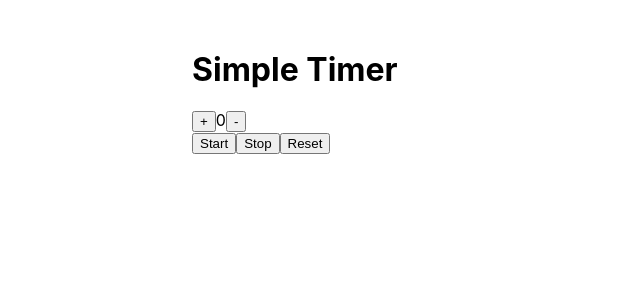
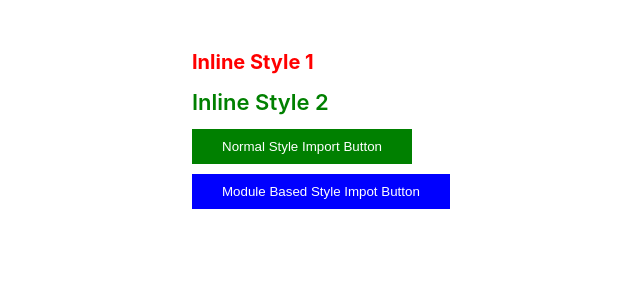
Before and after one commit to musafci/react-app, a React (Create React App) app: page / in a window 1280 px wide. Shown: the top 300 px of the page, without its empty margins (256-896 px from the left). Built offline with nearby package versions, Linux system fonts and the light colour scheme.

Commit message:
Commit#1 React Styling and CSS

```diff
--- a/src/components/app.jsx
+++ b/src/components/app.jsx
@@ -1,65 +1,28 @@
 import React, {Component} from "react";
+import './style.css';
+import Style from './style.module.css';
 class App extends Component {
 
-    state = {
-        count: 0
-    }
-
-    intervalId = null;
-
-    incrementCount = () => {
-        this.setState({count: this.state.count +1});
-    };
-
-    decrementCount = () => {
-        if(this.state.count > 0) {
-            this.setState({count: this.state.count -1});
+    render() {
+        const style = {
+            color: 'green',
+            fontSize: '22px',
+            fontWeight: '600'
         }
-    };
-
-    startTimer = () => {
-        if(this.state.count > 0 && !this.intervalId) {
-            this.intervalId =  setInterval(() => {
-                this.setState({count: this.state.count -1}, () => {
-                    if(this.state.count === 0) {
-                        alert("Counter Finished.")
-                        clearInterval(this.intervalId)
-                        this.intervalId = null
-                    }
-                })
-            }, 1000)
-        }
-    };
-
-    stopTimer = () => {
-        if(this.intervalId) {
-            clearInterval(this.intervalId)
-            this.intervalId = null
-        }
-    };
-
-    resetTimer = () => {
-        this.setState({count: 0})
-        clearInterval(this.intervalId)
-        this.intervalId = null
-    };
-
-    render() {
 
         return(
             <div className="CustomClass">
-                <div>
-                    <h1>Simple Timer</h1>
-                    <button onClick={this.incrementCount}>+</button>
-                    <span>{this.state.count}</span>
-                    <button onClick={this.decrementCount}>-</button>
-                </div>
+                <h1 style={{color:'red', fontSize: '20px'}}>
+                    Inline Style 1
+                </h1>
 
-                <div>
-                    <button onClick={this.startTimer}>Start</button>
-                    <button onClick={this.stopTimer}>Stop</button>
-                    <button onClick={this.resetTimer}>Reset</button>
-                </div>
+                <h1 style={style}>
+                    Inline Style 2
+                </h1>
+
+                <button className="button">Normal Style Import Button</button>
+                <button className={Style.button}>Module Based Style Impot Button</button>
+
             </div>
         )
     }
--- /dev/null
+++ b/src/components/style.css
@@ -0,0 +1,7 @@
+.button {
+    background: green;
+    color: #FFF;
+    padding: 10px 30px;
+    border: none;
+    margin-bottom: 10px;
+}
--- /dev/null
+++ b/src/components/style.module.css
@@ -0,0 +1,7 @@
+.button {
+    background: blue;
+    color: #FFF;
+    padding: 10px 30px;
+    border: none;
+    margin-bottom: 10px;
+}
```
